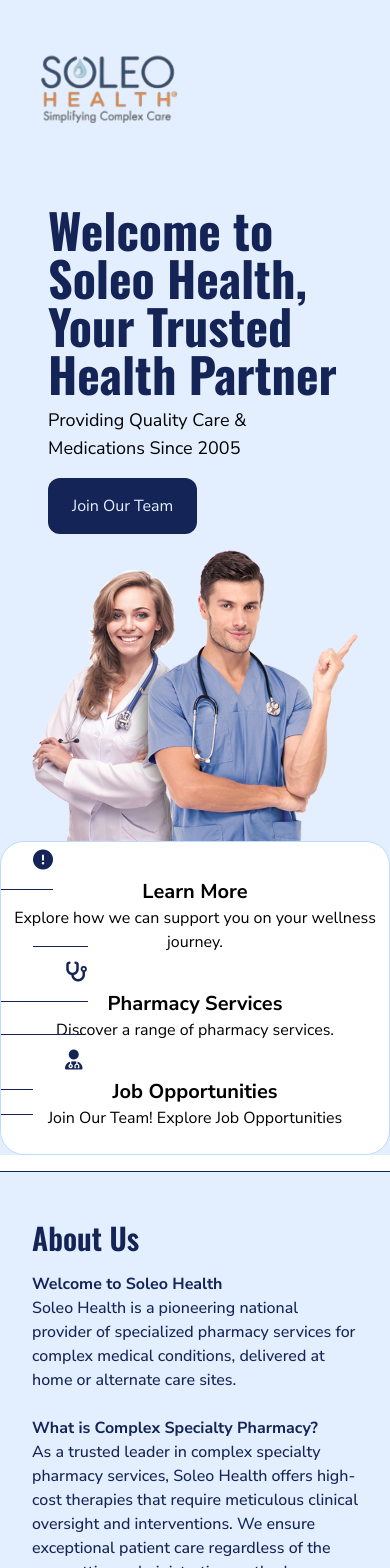
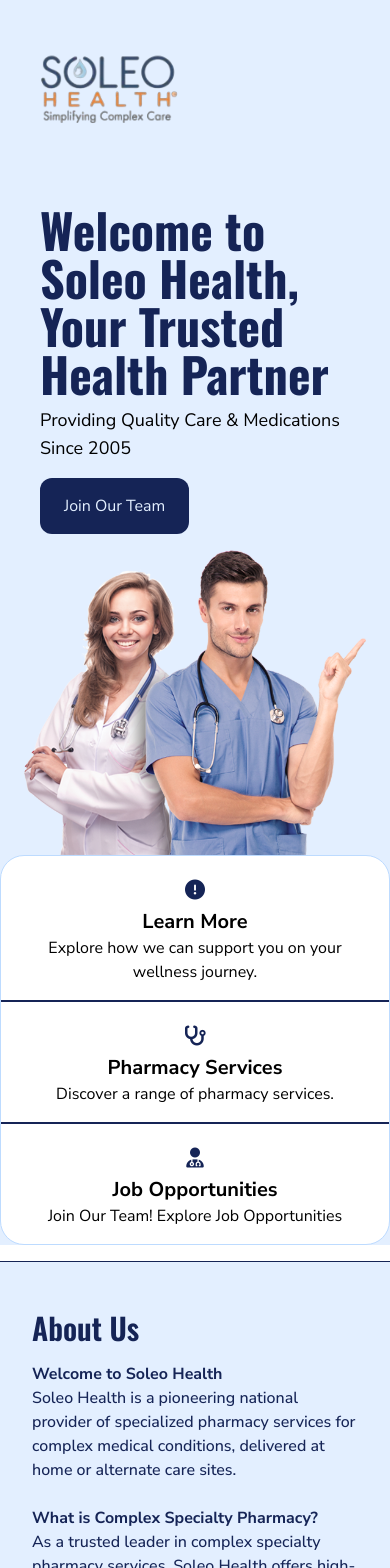
Before and after one commit to limFakson/Soleo_health, a React (Vite) app: page / in a window 390 px wide. Shown: the top 1568 px of the page. Built offline with nearby package versions, Linux system fonts and the light colour scheme.

Commit message:
collecting data

```diff
--- a/src/components/Sections/Application/Apply.css
+++ b/src/components/Sections/Application/Apply.css
@@ -4,7 +4,7 @@
 
 .custom-input {
     margin: 8px 0;
-    width: 20rem;
+    width: 22rem;
     height: 2.8rem;
     padding: 0 10px 0 1rem;
     color: #152456;
--- a/src/components/Sections/Application/Apply.jsx
+++ b/src/components/Sections/Application/Apply.jsx
@@ -1,7 +1,19 @@
 import React from "react";
 import "./Apply.css";
+import { useState } from "react";
 
 function Apply() {
+  const [fullName, setFullName] = useState("");
+
+  const handleFullNameChange = (e) => {
+    setFullName(e.target.value);
+  };
+
+  const handleSubmit = (e) => {
+    e.preventDefault();
+    console.log(fullName);
+  };
+
   return (
     // {/* Application receies request to make part or full time
     // checked depending on what buttton clicked at home page */}
@@ -19,10 +31,18 @@
                 </h3>
               </div>
               <div className="form sm:px-4 lg:px-8">
-                <form action="" method="post" className="form grid">
+                <form
+                  onSubmit={handleSubmit}
+                  // action=""
+                  // method="POST"
+                  className="form grid"
+                  // onSubmit={form}
+                >
                   <div className="personal-information pt-4 pb-2 flex flex-wrap justify-center ">
                     <input
                       type="text"
+                      value={fullName}
+                      onChange={handleFullNameChange}
                       placeholder="Full name"
                       className="custom-input"
                       name="fname"
@@ -33,6 +53,8 @@
                       placeholder="Email"
                       className="custom-input"
                       name="email"
+                      // value={email}
+                      // onChange={handleEmailChange}
                       required
                     />
                     <input
@@ -40,6 +62,8 @@
                       placeholder="Phone"
                       name="pnumber"
                       className="custom-input"
+                      // value={phone}
+                      // onChange={handlePhoneChange}
                       required
                     />
                     <input
@@ -47,6 +71,8 @@
                       placeholder="Address"
                       name="address"
                       className="custom-input"
+                      // value={address}
+                      // onChange={handleAddressChange}
                       required
                     />
                     <input
@@ -54,6 +80,8 @@
                       placeholder="State"
                       name="state"
                       className="custom-input"
+                      // value={state}
+                      // onChange={handleStateChange}
                       required
                     />
                     <input
@@ -61,17 +89,27 @@
                       placeholder="Country"
                       className="custom-input"
                       name="country"
+                      // value={country}
+                      // onChange={handleCountryChange}
                       required
                     />
                   </div>
-                  <div className="information px-8 sm:flex item-center gap-4 ">
+                  <div className="information px-4 sm:px-8 sm:flex item-center gap-4 ">
                     <p className="hidden">What type of jobs have you had?</p>
                     <div className="past-job sm:w-[50%]">
                       <span>
                         <p className="text-base pb-1">
                           Are you currently employed?
                         </p>
-                        <input type="radio" name="Yes" id="" className="mr-1" />
+                        <input
+                          type="radio"
+                          name="Yes"
+                          id=""
+                          className="mr-1"
+                          // value={fullName}
+                          // onChange={handleFullNameChange}
+                          required
+                        />
                         <label htmlFor="yes">Yes</label>
                         <input
                           type="radio"
@@ -90,13 +128,22 @@
                           id=""
                           cols="25"
                           rows="2"
+                          // value={currentJob}
+                          // onChange={handleCurrentJobChange}
                         ></textarea>
                       </span>
                       <span>
                         <p className="text-base pb-1 pt-2">
                           What were your main responsibilities and achievements?
                         </p>
-                        <textarea name="" id="" cols="25" rows="2"></textarea>
+                        <textarea
+                          name=""
+                          id=""
+                          cols="25"
+                          rows="2"
+                          // value={reponsibilty}
+                          // onChange={handleResponsibilityChange}
+                        ></textarea>
                       </span>
                       <div className="pb-2">
                         <p className="text-base pb-2">
@@ -136,6 +183,8 @@
                           id=""
                           cols="25"
                           rows="2"
+                          // value={creditScore}
+                          // onChange={handleCreditScoreChange}
                         ></textarea>
                       </div>
                       <div className="pb-2">
@@ -147,6 +196,8 @@
                           id=""
                           cols="25"
                           rows="2"
+                          // value={phoneCarrier}
+                          // onChange={handlePhoneCarrierChange}
                         ></textarea>
                       </div>
                     </div>
@@ -232,7 +283,7 @@
                       </div>
                     </div>
                   </div>
-                  <div className="cards sm:flex justify-between items-center px-8 gap-4">
+                  <div className="cards sm:flex justify-between items-center px-4 sm:px-8 gap-4">
                     <div className="id sm:w-[50%] pb-4">
                       <p className="pb-2">
                         Please provide your Id card information
--- a/src/components/Sections/Opportunity/Job.jsx
+++ b/src/components/Sections/Opportunity/Job.jsx
@@ -8,7 +8,7 @@
       <hr className="section_hr" />
       <section id="recruit" className="mt-6 ">
         <div className="text-center sm:px-12 lg:px-[12rem] max-sm:px-8 py-4 ">
-          <h1 className="text-4xl max-sm:text-2xl font-semibold font-[Oswald] text-[#152456] pb-2 ">
+          <h1 className="text-4xl max-sm:text-3xl font-semibold font-[Oswald] text-[#152456] pb-2 ">
             Join Our Team! Explore Job Opportunities
           </h1>
           <p className="text-base max-sm:text-sm font-medium text-center">
--- a/src/components/hero/Hero.jsx
+++ b/src/components/hero/Hero.jsx
@@ -16,7 +16,7 @@
             </div>
           </Link>
         </div>
-        <div className="hero lg:flex justify-between items-center mt-[3rem] mx-12 max-sm:mx-8">
+        <div className="hero lg:flex justify-between items-center mt-[3rem] mx-12 max-sm:mx-6">
           <div className="pl-4 lg:w-[50%] sm:mr-[4rem] mr-4 mb-4 ">
             <h1 className="hero-heading text-5xl font-bold font-[Oswald] text-[#152456] lg:leading-[3.2rem] mb-2">
               Welcome to Soleo Health, Your Trusted Health Partner
@@ -35,30 +35,26 @@
           </div>
         </div>
         <div className="options bg-white sm:flex justify-center item-center rounded-3xl border-[#bddbff] border ">
-          <a
-            href="#about-us"
-            className="about point border-[#152456] max-sm:border-b sm:border-r sm:w-[33.33%] text-center py-4 lg:px-8 sm:px-8 max-sm:px-8 "
-          >
+          <div className="about point border-[#152456] max-sm:border-b sm:border-r sm:w-[33.33%] text-center py-4 lg:px-8 sm:px-8 max-sm:px-8 ">
+            <a href="#about-us">
               <i className="fa-solid fa-circle-exclamation"></i>
               <h2 className="font-bold text-xl">Learn More</h2>
               <p className="font-normal">
                 Explore how we can support you on your wellness journey.
               </p>
             </a>
-          <a
-            href="#services"
-            className="services point border-[#152456] max-sm:border-y sm:border-x sm:w-[33.33%] text-center py-4 px-8 "
-          >
+          </div>
+          <div className="services point border-[#152456] max-sm:border-y sm:border-x sm:w-[33.33%] text-center py-4 px-8 ">
+            <a href="#services">
               <i className="fa-solid fa-stethoscope"></i>
               <h2 className="font-bold text-xl">Pharmacy Services</h2>
               <p className="font-normal">
                 Discover a range of pharmacy services.
               </p>
             </a>
-          <a
-            href="#recruit"
-            className="opportunities point border-[#152456] max-sm:border-t sm:border-l sm:w-[33.33%] text-center py-4 px-8 "
-          >
+          </div>
+          <div className="opportunities point border-[#152456] max-sm:border-t sm:border-l sm:w-[33.33%] text-center py-4 px-8 ">
+            <a href="#recruit">
               <i className="fa-solid fa-user-doctor"></i>
               <h2 className="font-bold text-xl">Job Opportunities</h2>
               <p className="font-normal">
@@ -66,6 +62,7 @@
               </p>
             </a>
           </div>
+        </div>
       </header>
     </>
   );
--- a/src/output.css
+++ b/src/output.css
@@ -698,6 +698,10 @@
   align-items: center;
 }
 
+.justify-start {
+  justify-content: flex-start;
+}
+
 .justify-center {
   justify-content: center;
 }
@@ -868,6 +872,11 @@
   padding-bottom: 1rem;
 }
 
+.px-4 {
+  padding-left: 1rem;
+  padding-right: 1rem;
+}
+
 .pb-1 {
   padding-bottom: 0.25rem;
 }
@@ -1012,6 +1021,11 @@
     margin-right: 2rem;
   }
 
+  .max-sm\:mx-6 {
+    margin-left: 1.5rem;
+    margin-right: 1.5rem;
+  }
+
   .max-sm\:mr-4 {
     margin-right: 1rem;
   }
@@ -1060,6 +1074,11 @@
   .max-sm\:text-sm {
     font-size: 0.875rem;
     line-height: 1.25rem;
+  }
+
+  .max-sm\:text-3xl {
+    font-size: 1.875rem;
+    line-height: 2.25rem;
   }
 }
 
@@ -1115,6 +1134,10 @@
 
   .sm\:w-\[72\%\] {
     width: 72%;
+  }
+
+  .sm\:justify-center {
+    justify-content: center;
   }
 
   .sm\:gap-12 {
```
Lines whose indentation alone changed are shown as unchanged.
